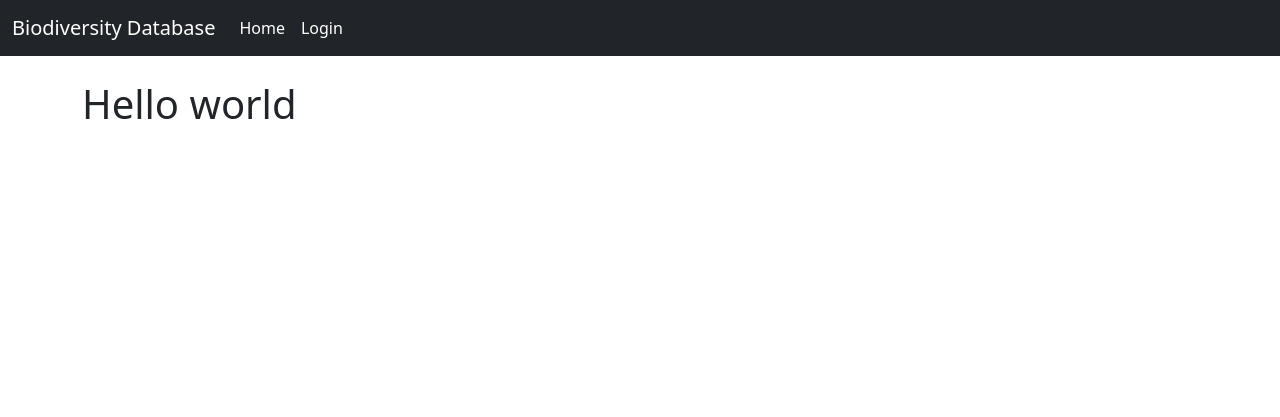
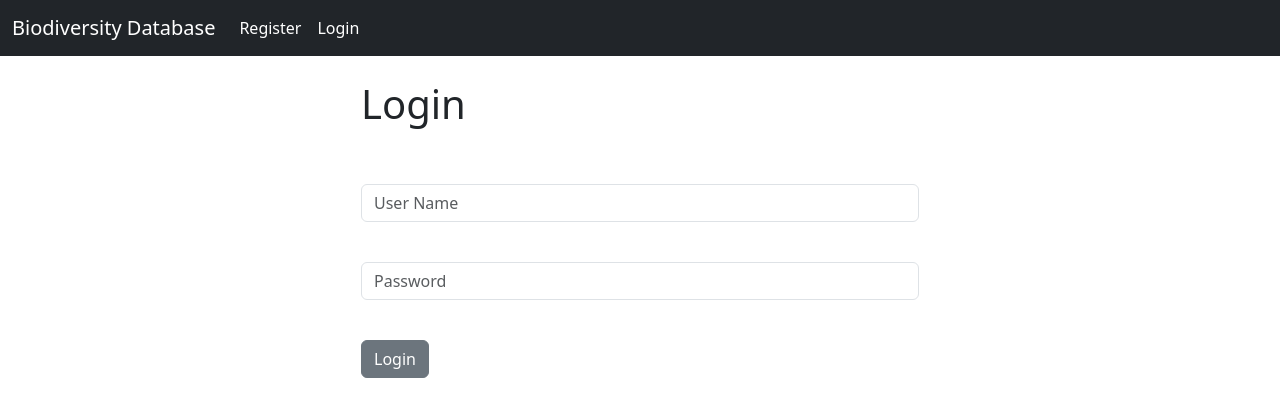
Before and after one commit to ryanunique/Biodatabase, a Django app: page / in a window 1280 px wide. Shown: the top 417 px of the page. Run offline with Django 4.2, Linux system fonts and the light colour scheme.

Commit message:
Registration

```diff
--- a/biowebsite/templates/base.html
+++ b/biowebsite/templates/base.html
@@ -10,8 +10,19 @@
     {%include 'navbar.html'%}
     <div class="container">
         <br/>
+        {% if messages %}
+
+          {% for message in messages %}
+          <div class="alert alert-warning alert-dismissible fade show" role="alert">
+            {{message}}
+            <button type="button" class="btn-close" data-bs-dismiss="alert" aria-label="Close"></button>
+          </div>
+          {% endfor %}
+
+        {% endif %}
+
         {% block content%}
-        {%endblock%}
+        {% endblock %}
     </div>
 
     <script src="https://cdn.jsdelivr.net/npm/bootstrap@5.3.2/dist/js/bootstrap.bundle.min.js" integrity="sha384-C6RzsynM9kWDrMNeT87bh95OGNyZPhcTNXj1NW7RuBCsyN/o0jlpcV8Qyq46cDfL" crossorigin="anonymous"></script>
--- a/biowebsite/templates/home.html
+++ b/biowebsite/templates/home.html
@@ -2,6 +2,34 @@
 
 {%block content%}
 
-<h1>Hello world</h1>
+<div class="col-md-6 offset-md-3">
 
-{%endblock%}
+  {% if user.is_authenticated %}
+
+    <h1>Welcome back</h1>
+
+  {% else %}
+  <h1>Login</h1>
+  <br/>
+
+  <form method="POST" action="{% url 'home'%}">
+    {% csrf_token %}
+    <form>
+      <br>
+      <div class="mb-3">
+        <input type="text" class="form-control" name="username", placeholder="User Name" required>
+      </div>
+      </br>
+      <div class="mb-3">
+        <input type="password" class="form-control" name="password", placeholder="Password" required>
+      </div>
+      </br>
+      <button type="submit" class="btn btn-secondary">Login</button>
+    </form>
+  </form>
+
+</div>
+
+  {% endif %}
+
+  {%endblock%}
--- a/biowebsite/templates/navbar.html
+++ b/biowebsite/templates/navbar.html
@@ -1,3 +1,10 @@
+<head>
+  <meta charset="utf-8">
+  <meta name="viewport" content="width=device-width, initial-scale=1">
+  <title>Biodiversity Database</title>
+  <link href="https://cdn.jsdelivr.net/npm/bootstrap@5.3.2/dist/css/bootstrap.min.css" rel="stylesheet" integrity="sha384-T3c6CoIi6uLrA9TneNEoa7RxnatzjcDSCmG1MXxSR1GAsXEV/Dwwykc2MPK8M2HN" crossorigin="anonymous">
+</head>
+
 <nav class="navbar navbar-expand-lg navbar-dark bg-dark">
     <div class="container-fluid">
       <a class="navbar-brand" href="#">Biodiversity Database</a>
@@ -6,12 +13,19 @@
       </button>
       <div class="collapse navbar-collapse" id="navbarSupportedContent">
         <ul class="navbar-nav me-auto mb-2 mb-lg-0">
-          <li class="nav-item">
-            <a class="nav-link active" aria-current="page" href="#">Home</a>
-          </li>
-          <li class="nav-item">
-            <a class="nav-link active" href="#">Login</a>
-          </li>
+          {% if user.is_authenticated %}
+            <li class="nav-item">
+              <a class="nav-link active" href="{%url 'logout'%}">Logout</a>
+            </li>
+          {% else %}
+              <li class="nav-item">
+                <a class="nav-link active" href="{% url 'register'%}">Register</a>
+              </li>
+             <li class="nav-item">
+               <a class="nav-link active" href="{% url 'home'%}">Login</a>
+              </li>
+          {% endif %}
+
         </ul>
 
       </div>
--- a/biowebsite/urls.py
+++ b/biowebsite/urls.py
@@ -3,5 +3,8 @@ from . import views
 
 urlpatterns = [
     path('', views.home, name='home'),
+    path('login/', views.login_user, name='login'),
+    path('logout/', views.logout_user, name='logout'),
+    path('register/', views.register_user, name='register'),
 
 ]
--- a/biowebsite/views.py
+++ b/biowebsite/views.py
@@ -1,4 +1,44 @@
-from django.shortcuts import render
+from django.shortcuts import render,redirect
+from django.contrib.auth import authenticate,login,logout
+from django.contrib import messages
 
 def home(request):
-	return render (request,'home.html',{})
+	# check if user is loging in
+	if request.method == 'POST':
+		username = request.POST['username']
+		password = request.POST['password']
+		user= authenticate(request,username=username,password=password)
+		if user is not None:
+			login(request,user)
+			messages.success(request, "You have Successfuly Logged in!")
+			return redirect('home')
+		else:
+			messages.success(request,"Username OR password is incorrect")
+			return redirect('home')
+	else:
+		return render (request,'home.html',{})
+
+def login_user (request):
+	# check if user is loging in
+	if request.method == 'POST':
+		username = request.POST['username']
+		password = request.POST['password']
+		user= authenticate(request,username=username,password=password)
+		if user is not None:
+			login(request,user)
+			messages.success(request, "You have Successfuly Logged in!")
+			return redirect('home')
+		else:
+			messages.success(request,"Username OR password is incorrect")
+			return redirect('home')
+	else:
+		return render (request,'home.html',{})
+
+
+def logout_user(request):
+	logout(request)
+	messages.success(request,"You have been logout...")
+	return redirect ('home')
+
+def register_user(request):
+	return render (request,'register.html',{})
--- a/mydb.py
+++ b/mydb.py
@@ -1,14 +1,13 @@
-import mysql
 import mysql.connector
 
 dataBase = mysql.connector.connect(
     host='localhost',
     user='root',
-    password='cherye88881'
+    passwd='cherye88881'
 )
 
 cursorObject = dataBase.cursor()
 
-cursorObject.execute("CREATE DATABASE biodata")
+cursorObject.execute("CREATE DATABASE thingkingzombie")
 
 print("All done!")
```
